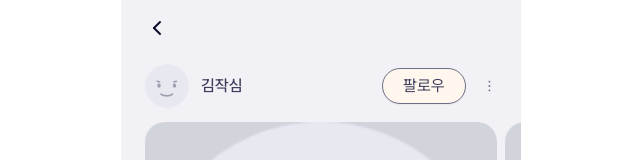
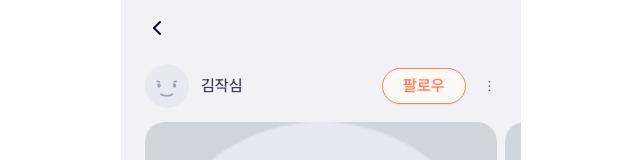
Before and after one commit to Jak-Sim/client-web, a Next.js app: page /feed/1/1 in a window 1280 px wide. Shown: the top 160 px of the page, without its empty margins (319-959 px from the left). Built offline with nearby package versions, Linux system fonts and the light colour scheme.

Commit message:
fix: 공용컴포넌트로 수정(2)

```diff
--- a/src/app/(pages)/feed/[userId]/[imageId]/page.tsx
+++ b/src/app/(pages)/feed/[userId]/[imageId]/page.tsx
@@ -38,13 +38,10 @@ export default function Page() {
           </div>
           <p className={'flex-1 truncate px-3 font-medium text-v1-text-primary-400'}>김작심</p>
           <div className={'flex items-center gap-4'}>
-            {/*<button className={'rounded-[20px] border border-v1-orange-500 px-4 py-1 text-v1-orange-500'}>*/}
-            {/*  팔로우*/}
-            {/*</button>*/}
-            <Button className={'text-md bg-orange-50 px-4 py-1 text-v1-orange-500'} variant={'outline'} size={'sm'}>
+            <Button className={'text-md px-4 py-1'} variant={'secondary'} size={'sm'}>
               팔로우
             </Button>
-            <Dots />
+            <Dots className={'cursor-pointer'} />
           </div>
         </div>
         <ul className='flex w-full gap-2 overflow-hidden px-6'>
```
Also changed, not shown: src/app/(pages)/feed/[userId]/_components/FeedContents.tsx (+2 -5 lines).
